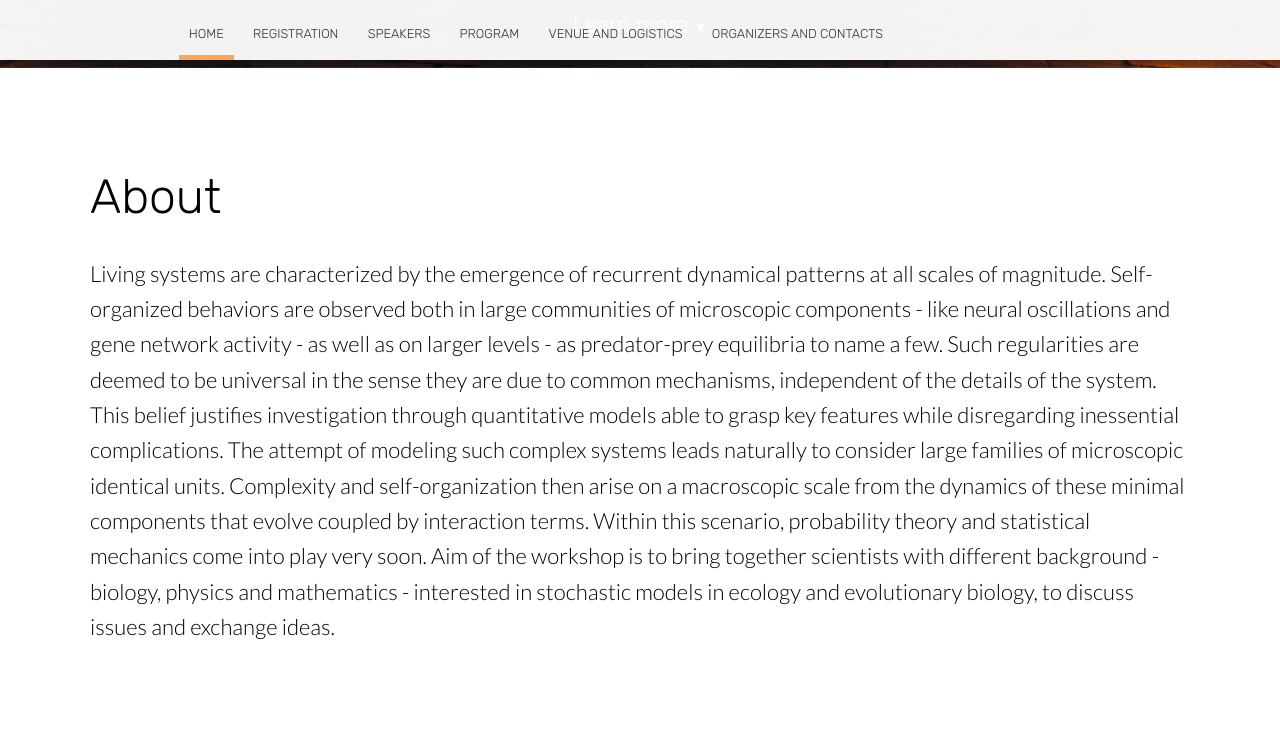
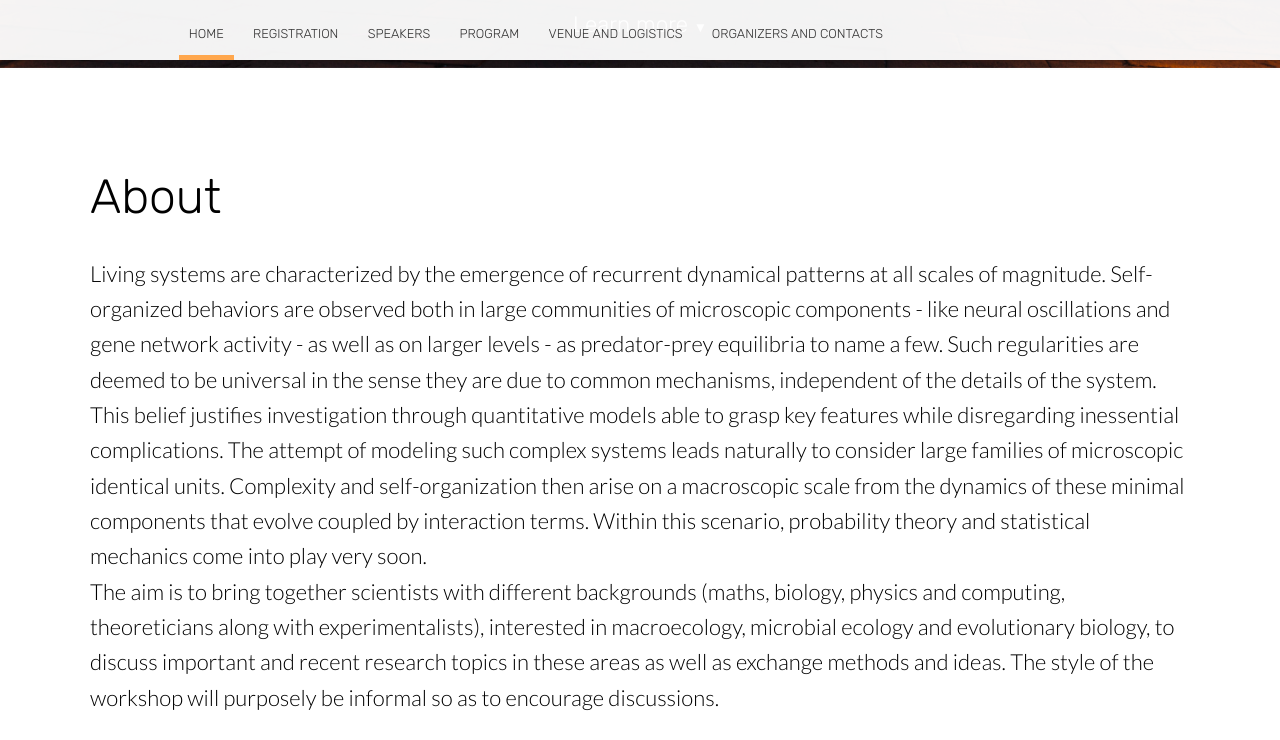
Before and after one commit to liphlab/SMEEB2020, a Jekyll site: the page built from index.html, in a window 1280 px wide and 900 px high, scrolled down 832 px, cut to the strip 0-740 px from the top of the window. Built offline with Jekyll 4.4.1, drawn with Linux system fonts in a browser that asks for light colours; nearby versions of some CDN libraries; the list of posts is cut into pages by our own code; some of the changed lines change nothing that is shown; some of the changed text lies outside the part shown.

Commit message:
Update index.html

```diff
--- a/index.html
+++ b/index.html
@@ -21,7 +21,8 @@ bottom_image: http://unsplash.it/2000/1322?a=.png
 		<div class="container flex">
 			<div class="text">
 				<h2 class="editable">About</h2>
-				<p class="editable">Living systems are characterized by the emergence of recurrent dynamical patterns at all scales of magnitude. Self-organized behaviors are observed both in large communities of microscopic components - like neural oscillations and gene network activity - as well as on larger levels - as predator-prey equilibria to name a few. Such regularities are deemed to be universal in the sense they are due to common mechanisms, independent of the details of the system. This belief justifies investigation through quantitative models able to grasp key features while disregarding inessential complications. The attempt of modeling such complex systems leads naturally to consider large families of microscopic identical units. Complexity and self-organization then arise on a macroscopic scale from the dynamics of these minimal components that evolve coupled by interaction terms. Within this scenario, probability theory and statistical mechanics come into play very soon. Aim of the workshop is to bring together scientists with different background - biology, physics and mathematics - interested in stochastic models in ecology and evolutionary biology, to discuss issues and exchange ideas. </p>
+				<p class="editable">Living systems are characterized by the emergence of recurrent dynamical patterns at all scales of magnitude. Self-organized behaviors are observed both in large communities of microscopic components - like neural oscillations and gene network activity - as well as on larger levels - as predator-prey equilibria to name a few. Such regularities are deemed to be universal in the sense they are due to common mechanisms, independent of the details of the system. This belief justifies investigation through quantitative models able to grasp key features while disregarding inessential complications. The attempt of modeling such complex systems leads naturally to consider large families of microscopic identical units. Complexity and self-organization then arise on a macroscopic scale from the dynamics of these minimal components that evolve coupled by interaction terms. Within this scenario, probability theory and statistical mechanics come into play very soon.<br>
+					The aim is to bring together scientists with different backgrounds (maths, biology, physics and computing, theoreticians along with experimentalists), interested in macroecology, microbial ecology and evolutionary biology, to discuss important and recent research topics in these areas as well as exchange methods and ideas. The style of the workshop will purposely be informal so as to encourage discussions.</p>
 			</div>
 		</div>
 	</section>
@@ -31,17 +32,16 @@ bottom_image: http://unsplash.it/2000/1322?a=.png
 			<div class="text">
 				<h2 class="editable">List of topics</h2>
 				<p class="editable">
-					<ul>
-  				<li>Stochastic population dynamics</li>
-  				<li>Interacting particle systems</li>
-  				<li>Statistical mechanics models in ecology</li>
+				<ul>
+  					<li>Stochastic population dynamics</li>
+  					<li>Quantitative and systemic biology</li>
+					<li>Community ecology of microbes</li>
+  					<li>Statistical mechanics models in ecology</li>
 					<li>Robustness and adaptability of ecosystems</li>
-					<li>Resilience and criticality of ecological systems</li>
-					<li>Models and prediction of biodiversity</li>
-					<li>Microbial ecology</li>
-					<li>Microbiomes</li>
-					<li>Evolution and ecology of virus and bacteria</li>
-					</ul></p>
+					<li>Evolution in microbial communities</li>
+					<li>Biodiversity , coexistence and species interactions</li>
+					<li>Molecular evolution</li>
+				</ul></p>
 			</div>
 			<div class="image">
 				<img class="editable" src="images/palazzo_franchetti.jpg" alt="Palazzo Franchetti" />
```
